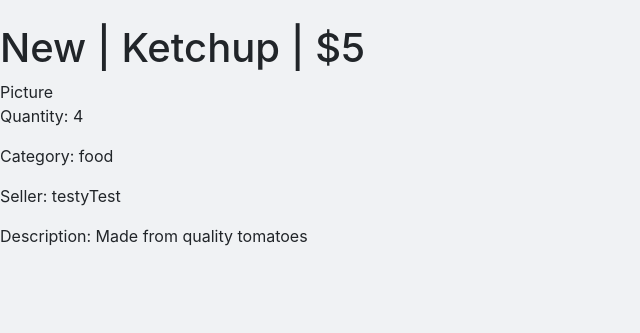
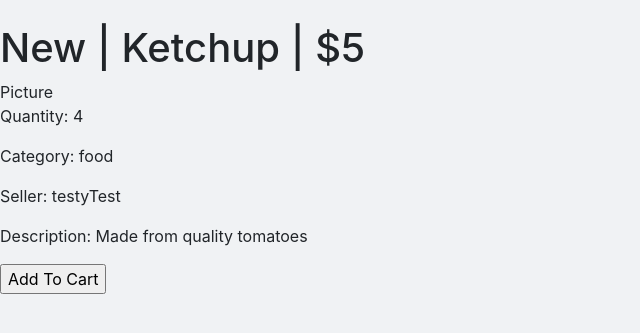
Before and after one commit to MrTwist64/CMPE131-Spring22-Team4, a Flask app: page /i/0 in a window 1280 px wide. Shown: the part 56-389 px from the top of the page, without its empty margins (0-640 px from the left). Run offline with Flask 2, Linux system fonts and the light colour scheme; data comes from the database, SQL or seed files in the repository; some libraries are stand-ins or nearby versions.

Commit message:
Add to Cart button for single item pages

```diff
--- a/app/templates/item.html
+++ b/app/templates/item.html
@@ -17,4 +17,9 @@
         <p>{{ form.delete() }}</p>
     </form>
 {% endif %}
+
+<form action="i/{{item.itemID}}/cart" method="post">
+    <input type="submit" value="Add To Cart"/>
+</form>
+
 {% endblock %}
```
